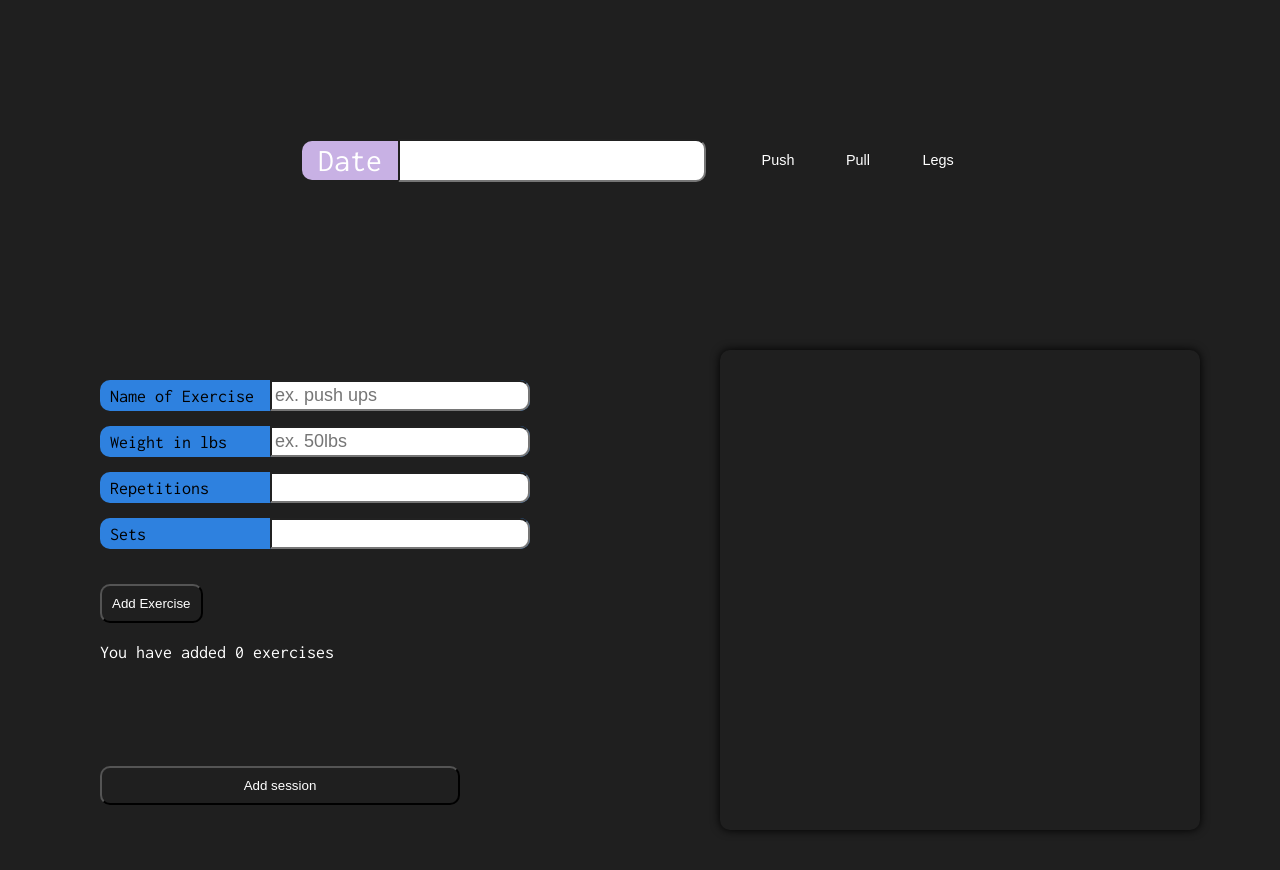
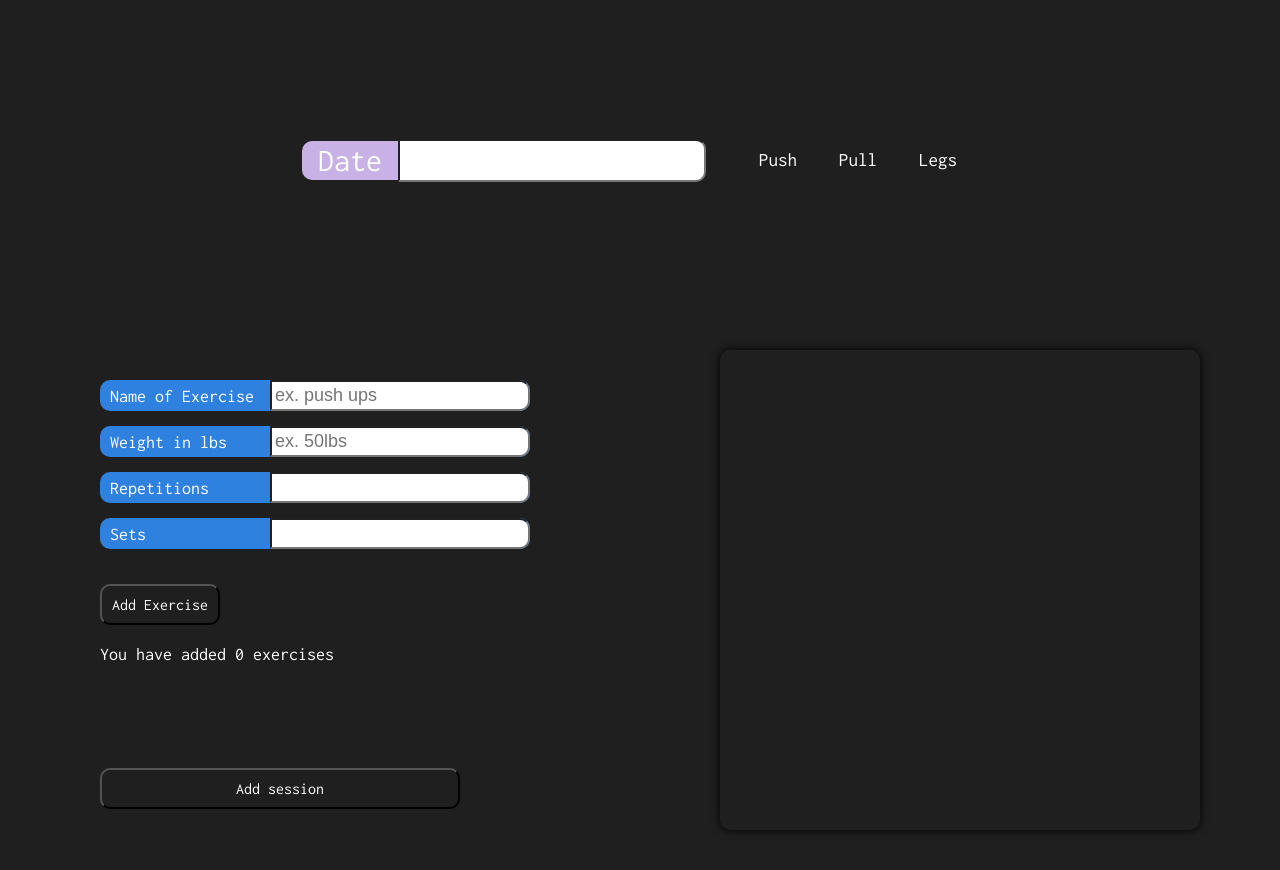
Before and after one commit to alvt55/MERN-Workout-Companion, a React (Vite) app in the folder workout-tracker/: page / in a window 1280 px wide. Shown: the top 870 px of the page. Built offline with nearby package versions, Linux system fonts and the light colour scheme.

Commit message:
Finalized details of project

```diff
--- a/workout-tracker/src/App.jsx
+++ b/workout-tracker/src/App.jsx
@@ -13,8 +13,6 @@
 
     <>
       <SessionFirst></SessionFirst>
-
-
     </>
   );
 }
--- a/workout-tracker/src/DisplayExercisesStyles.css
+++ b/workout-tracker/src/DisplayExercisesStyles.css
@@ -1,4 +1,3 @@
-
 .displayEx-container {
     width: 40%;
     border: 1px red;
--- a/workout-tracker/src/ExerciseStyles.css
+++ b/workout-tracker/src/ExerciseStyles.css
@@ -1,3 +1,5 @@
+@import url('https://fonts.googleapis.com/css2?family=Inconsolata:wght@200..900&display=swap');
+
 .ex-all {
     margin-top: 30px;
     display: flex;
@@ -18,6 +20,7 @@
 
 
 .label-input {
+    color: white;
     margin: 0px 100px;
     font-size: 18px;
     width: 430px;
@@ -48,6 +51,8 @@
 }
 
 .exercises button {
+    font-family: "Inconsolata", monospace;
+    font-size: 16px;
     margin: 5px 100px;
     text-align: center;
     padding: 10px;
--- a/workout-tracker/src/Exercises.jsx
+++ b/workout-tracker/src/Exercises.jsx
@@ -65,9 +65,7 @@
     // creating a current exercise, adding it to the list of exercises
     function addExercise() {
 
-
-
-        // TODO: fix empty input detection
+        // empty input detection
         if (name == "" || sets == 0 || reps == 0) {
             // reminder message
             document.getElementById("missing-exercise-text").style.display = "inline-block";
@@ -102,6 +100,8 @@
 
     function updateSessions() {
 
+
+        // empty date/day detection
         if (props.date === "" || props.day === "") {
             // reminder message
             document.getElementById("missing-session-text").style.display = "inline-block";
--- a/workout-tracker/src/SessionFirstStyles.css
+++ b/workout-tracker/src/SessionFirstStyles.css
@@ -30,7 +30,7 @@
     border-radius: 10px 0px 0px 10px;
 }
 
-.date input{
+.date input {
     font-size: 2rem;
     width: 300px;
     border-radius: 0px 10px 10px 0px;
@@ -42,13 +42,15 @@
 
 
 .day-buttons button {
+    font-family: "Inconsolata", monospace;
     background-color: #1f1f1f;
+    border-radius: 10px;
     color: white;
-    font-size: 0.9rem;
+    font-size: 1.2rem;
     width: 80px;
     height: 41.2px;
     cursor: pointer;
-    transition: 0.1s ease-in;
+    transition: 0.05s ease-in;
     padding: 0%;
     border: none;
 }
--- a/workout-tracker/src/SessionsStyles.css
+++ b/workout-tracker/src/SessionsStyles.css
@@ -23,18 +23,18 @@
 
 }
 
-.session-container ul li{
+.session-container ul li {
     margin: 8px;
 }
 
 /* styles based on the session day  */
 
-.push h3{
+.push h3 {
     color: rgb(7, 167, 167);
 }
 
 .pull h3 {
-    color: rgb(97, 9, 97);
+    color: rgb(165, 21, 165);
 }
 
 .legs h3 {
--- a/workout-tracker/src/main.jsx
+++ b/workout-tracker/src/main.jsx
@@ -5,6 +5,6 @@
 
 ReactDOM.createRoot(document.getElementById('root')).render(
   // <React.StrictMode>
-    <App />
+  <App />
   /* // </React.StrictMode>, // prevents data persistance  */
 )
```
Also changed, not shown: workout-tracker/src/DisplayExercises.jsx (+8 -10 lines), workout-tracker/src/Sessions.jsx (+4 -3 lines). Lines whose indentation alone changed are shown as unchanged.
